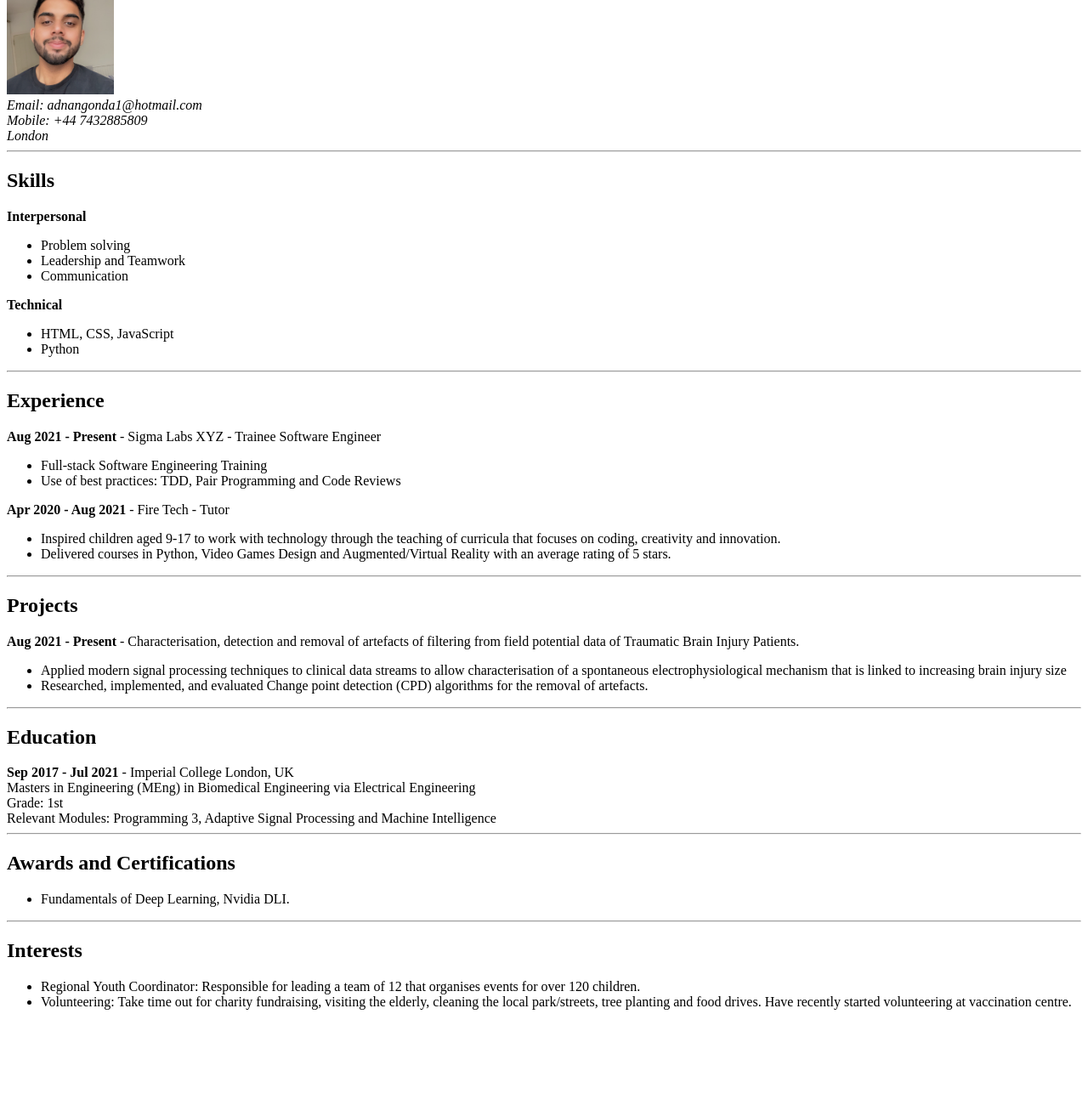
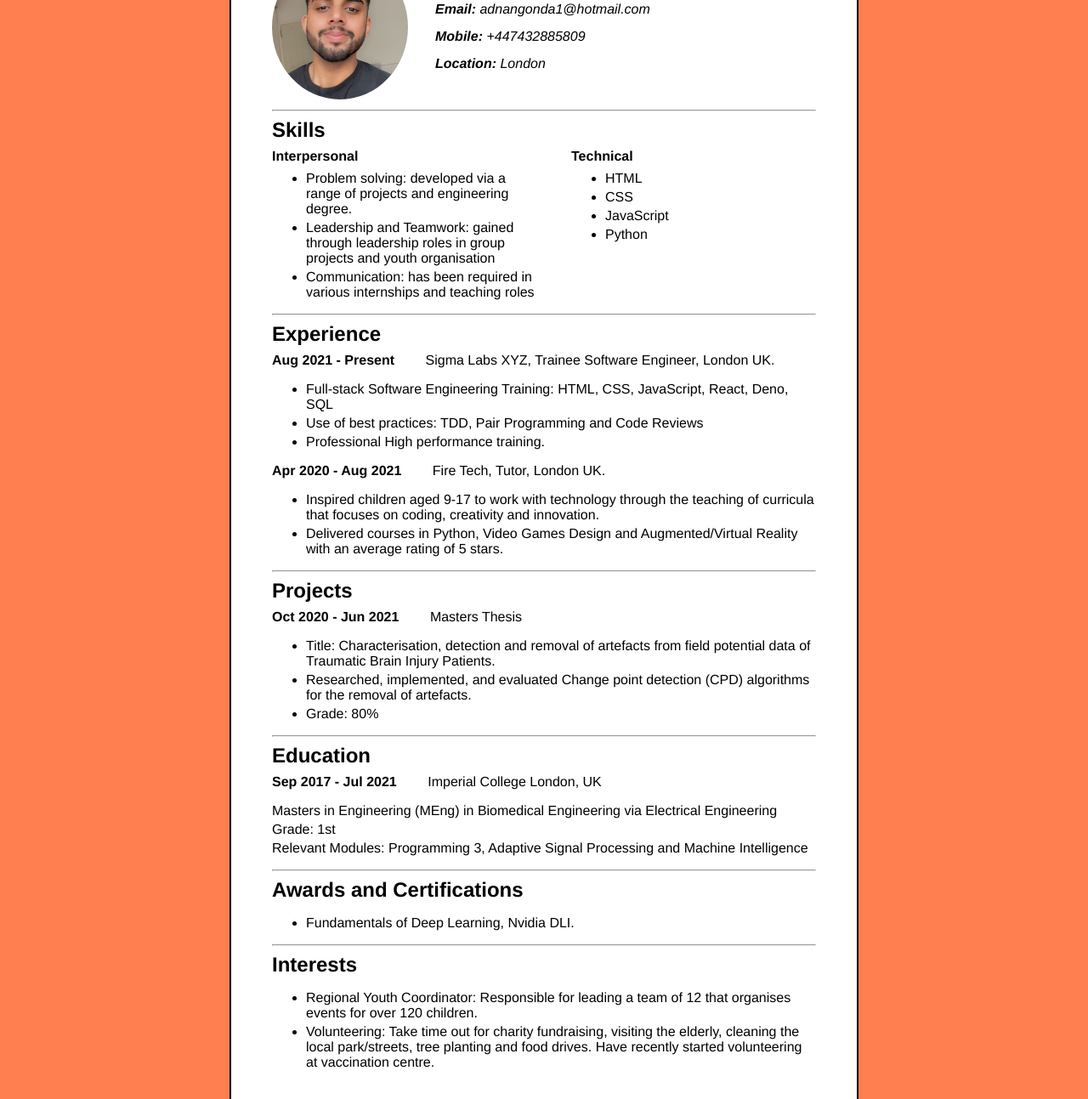
Before and after one commit to AdnanGondal/WebCV, a plain HTML site: page index.html in a window 1280 px wide. Shown: the part 103-1396 px from the top of the page at 85% size. Before the commit the page ends 1307 px from the top, so only its background shows below. Drawn offline with Linux system fonts and the light colour scheme.

Commit message:
add styling

```diff
--- a/index.html
+++ b/index.html
@@ -21,56 +21,87 @@
     <link rel="icon" href="/favicon.ico" />
     <link rel="icon" href="/favicon.svg" type="image/svg+xml" />
     <link rel="apple-touch-icon" href="/apple-touch-icon.png" />
-
     <link rel="stylesheet" href="styles/style.css" />
   </head>
 
   <body>
     <!-- your content here... -->
-    <h1>Adnan Gondal</h1>
-
+    <main>
+      <section id="contact-section">
+        <div id="image-contact-container">
+          <div id="profile-pic-div">
             <img
               id="profile-pic"
               src="images/IMG_1021.JPG"
               alt="Profile picture"
-      width="10%"
-      height="10%"
             />
+          </div>
 
+          <div id="address-div">
+            <h1>Adnan Gondal</h1>
             <address id="address">
-      Email: adnangonda1@hotmail.com <br />
-      Mobile: +44 7432885809 <br />London
+              <strong>Email: </strong> adnangonda1@hotmail.com <br />
+              <strong>Mobile: </strong> +447432885809 <br />
+              <strong>Location: </strong> London
             </address>
+          </div>
+        </div>
+      </section>
 
       <section id="skills-section" class="cv-section">
         <hr />
         <h2>Skills</h2>
+        <div id="skills-div">
+          <div id="interpersonal-div">
             <strong>Interpersonal</strong>
-      <ul id="interpersonal-list">
-        <li>Problem solving</li>
-        <li>Leadership and Teamwork</li>
-        <li>Communication</li>
+            <ul id="interpersonal-list" class="skill-list">
+              <li>
+                Problem solving: developed via a range of projects and
+                engineering degree.
+              </li>
+              <li>
+                Leadership and Teamwork: gained through leadership roles in
+                group projects and youth organisation
+              </li>
+              <li>
+                Communication: has been required in various internships and
+                teaching roles
+              </li>
             </ul>
+          </div>
+          <div id="technical-div">
             <strong>Technical</strong>
-      <ul id="techincal-list">
-        <li>HTML, CSS, JavaScript</li>
+            <ul id="techincal-list" class="skill-list">
+              <li>HTML</li>
+              <li>CSS</li>
+              <li>JavaScript</li>
               <li>Python</li>
             </ul>
+          </div>
+        </div>
       </section>
 
       <section id="experience-section" class="cv-section">
         <hr />
         <h2>Experience</h2>
         <div id="sigma-experience" class="cv-experience">
-        <strong> Aug 2021 - Present</strong> - Sigma Labs XYZ - Trainee Software
-        Engineer
+          <strong> Aug 2021 - Present</strong>
+          <span class="cv-spacing"> </span> Sigma Labs XYZ, Trainee Software
+          Engineer, London UK.
           <ul id="sigma-description" class="role-description">
-          <li>Full-stack Software Engineering Training</li>
-          <li>Use of best practices: TDD, Pair Programming and Code Reviews</li>
+            <li>
+              Full-stack Software Engineering Training: HTML, CSS, JavaScript,
+              React, Deno, SQL
+            </li>
+            <li>
+              Use of best practices: TDD, Pair Programming and Code Reviews
+            </li>
+            <li>Professional High performance training.</li>
           </ul>
         </div>
         <div id="firetech-experience" class="cv-experience">
-        <strong> Apr 2020 - Aug 2021</strong> - Fire Tech - Tutor
+          <strong> Apr 2020 - Aug 2021</strong>
+          <span class="cv-spacing"> </span> Fire Tech, Tutor, London UK.
         </div>
         <ul id="firetech-description" class="role-description">
           <li>
@@ -79,8 +110,8 @@
             innovation.
           </li>
           <li>
-          Delivered courses in Python, Video Games Design and Augmented/Virtual
-          Reality with an average rating of 5 stars.
+            Delivered courses in Python, Video Games Design and
+            Augmented/Virtual Reality with an average rating of 5 stars.
           </li>
         </ul>
       </section>
@@ -89,19 +120,19 @@
         <hr />
         <h2>Projects</h2>
         <div id="thesis-project" class="cv-projects">
-        <strong> Aug 2021 - Present</strong> - Characterisation, detection and
-        removal of artefacts of filtering from field potential data of Traumatic
-        Brain Injury Patients.
+          <strong> Oct 2020 - Jun 2021</strong
+          ><span class="cv-spacing"> </span> Masters Thesis <br />
+
           <ul id="thesis-description" class="project-description">
             <li>
-            Applied modern signal processing techniques to clinical data streams
-            to allow characterisation of a spontaneous electrophysiological
-            mechanism that is linked to increasing brain injury size
+              Title: Characterisation, detection and removal of artefacts from
+              field potential data of Traumatic Brain Injury Patients.
             </li>
             <li>
-            Researched, implemented, and evaluated Change point detection (CPD)
-            algorithms for the removal of artefacts.
+              Researched, implemented, and evaluated Change point detection
+              (CPD) algorithms for the removal of artefacts.
             </li>
+            <li>Grade: 80%</li>
           </ul>
         </div>
       </section>
@@ -109,14 +140,21 @@
       <section id="education-section" class="cv-section">
         <hr />
         <h2>Education</h2>
-      <div id="thesis-project" class="cv-projects">
-        <strong> Sep 2017 - Jul 2021</strong> - Imperial College London, UK
+        <div id="uni-div" class="education-div">
+          <strong> Sep 2017 - Jul 2021</strong>
+          <span class="cv-spacing"> </span> Imperial College London, UK
           <br />
-        Masters in Engineering (MEng) in Biomedical Engineering via Electrical
-        Engineering <br />
-        Grade: 1st <br />
-        Relevant Modules: Programming 3, Adaptive Signal Processing and Machine
-        Intelligence
+          <ul id="uni-description">
+            <li>
+              Masters in Engineering (MEng) in Biomedical Engineering via
+              Electrical Engineering
+            </li>
+            <li>Grade: 1st</li>
+            <li>
+              Relevant Modules: Programming 3, Adaptive Signal Processing and
+              Machine Intelligence
+            </li>
+          </ul>
         </div>
       </section>
 
@@ -133,8 +171,8 @@
         <h2>Interests</h2>
         <ul id="interests-list">
           <li>
-          Regional Youth Coordinator: Responsible for leading a team of 12 that
-          organises events for over 120 children.
+            Regional Youth Coordinator: Responsible for leading a team of 12
+            that organises events for over 120 children.
           </li>
           <li>
             Volunteering: Take time out for charity fundraising, visiting the
@@ -143,7 +181,7 @@
           </li>
         </ul>
       </section>
-
+    </main>
     <script src="scripts/script.js"></script>
   </body>
 </html>
--- /dev/null
+++ b/styles/reset.css
@@ -0,0 +1,47 @@
+/* http://meyerweb.com/eric/tools/css/reset/
+   v2.0 | 20110126
+   License: none (public domain)
+*/
+
+html, body, div, span, applet, object, iframe,
+h1, h2, h3, h4, h5, h6, p, blockquote, pre,
+a, abbr, acronym, address, big, cite, code,
+del, dfn, em, img, ins, kbd, q, s, samp,
+small, strike, strong, sub, sup, tt, var,
+b, u, i, center,
+dl, dt, dd, ol, ul, li,
+fieldset, form, label, legend,
+table, caption, tbody, tfoot, thead, tr, th, td,
+article, aside, canvas, details, embed,
+figure, figcaption, footer, header, hgroup,
+menu, nav, output, ruby, section, summary,
+time, mark, audio, video {
+	margin: 0;
+	padding: 0;
+	border: 0;
+	font-size: 100%;
+	font: inherit;
+	vertical-align: baseline;
+}
+/* HTML5 display-role reset for older browsers */
+article, aside, details, figcaption, figure,
+footer, header, hgroup, menu, nav, section {
+	display: block;
+}
+body {
+	line-height: 1;
+}
+ol, ul {
+	list-style: none;
+}
+blockquote, q {
+	quotes: none;
+}
+blockquote:before, blockquote:after,
+q:before, q:after {
+	content: '';
+	content: none;
+}
+table {
+	border-collapse: collapse;
+	border-spacing: 0;
--- a/styles/style.css
+++ b/styles/style.css
@@ -0,0 +1,71 @@
+body {
+  background-color: coral;
+  font-family: "Helvetica", "Arial", sans-serif;
+}
+
+main {
+  background-color: white;
+  border: 2px solid black;
+  margin: 2rem auto;
+  padding: 1rem 3rem 2rem;
+  border-radius: 0.5rem;
+  width: 40rem;
+}
+
+h1 {
+  margin: 0.5rem 0rem;
+}
+
+h2 {
+  margin: 0.5rem 0rem;
+}
+
+li:not(:last-child) {
+  margin-bottom: 4px;
+}
+
+#image-contact-container {
+  display: flex;
+  justify-content: flex-start;
+}
+
+#profile-pic-div {
+  display: block;
+  height: auto;
+  width: 10rem;
+  margin-right: 2rem;
+}
+
+#profile-pic {
+  height: auto;
+  max-width: 100%;
+  border-radius: 50%;
+}
+#address-div {
+  display: block;
+  padding: 2.5rem auto;
+  line-height: 2rem;
+}
+
+#skills-div {
+  display: flex;
+}
+
+#interpersonal-div {
+  width: 50%;
+  padding-right: 2rem;
+}
+
+.skill-list {
+  margin: 0.5rem 0px;
+  list-style-type: disc;
+}
+
+.cv-spacing {
+  padding-right: 2rem;
+}
+
+#uni-description {
+  list-style-type: none;
+  padding: 0;
+}
```
Also changed, not shown: images/school.png (added), 1 other file. Lines whose indentation alone changed are shown as unchanged.
